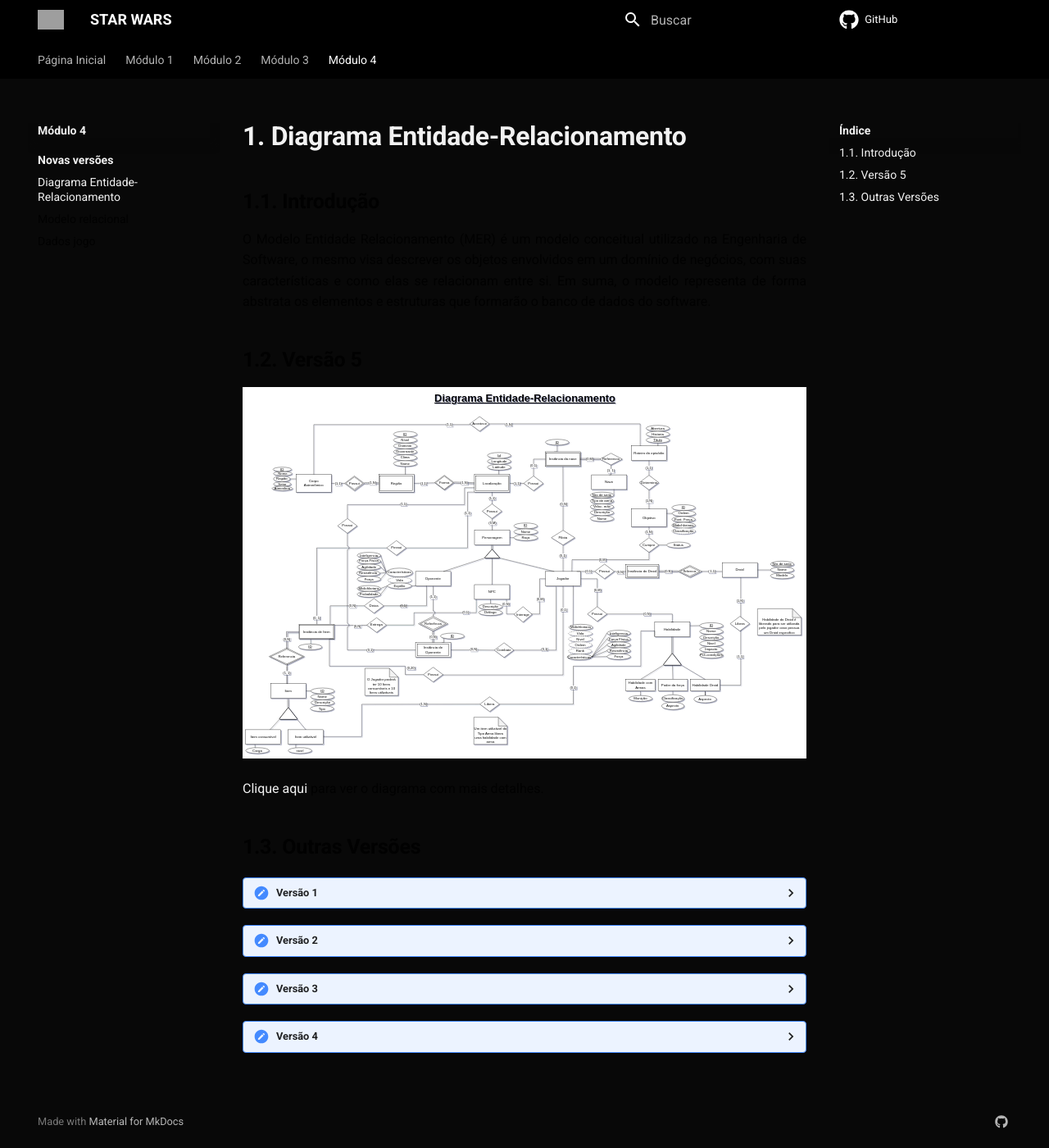
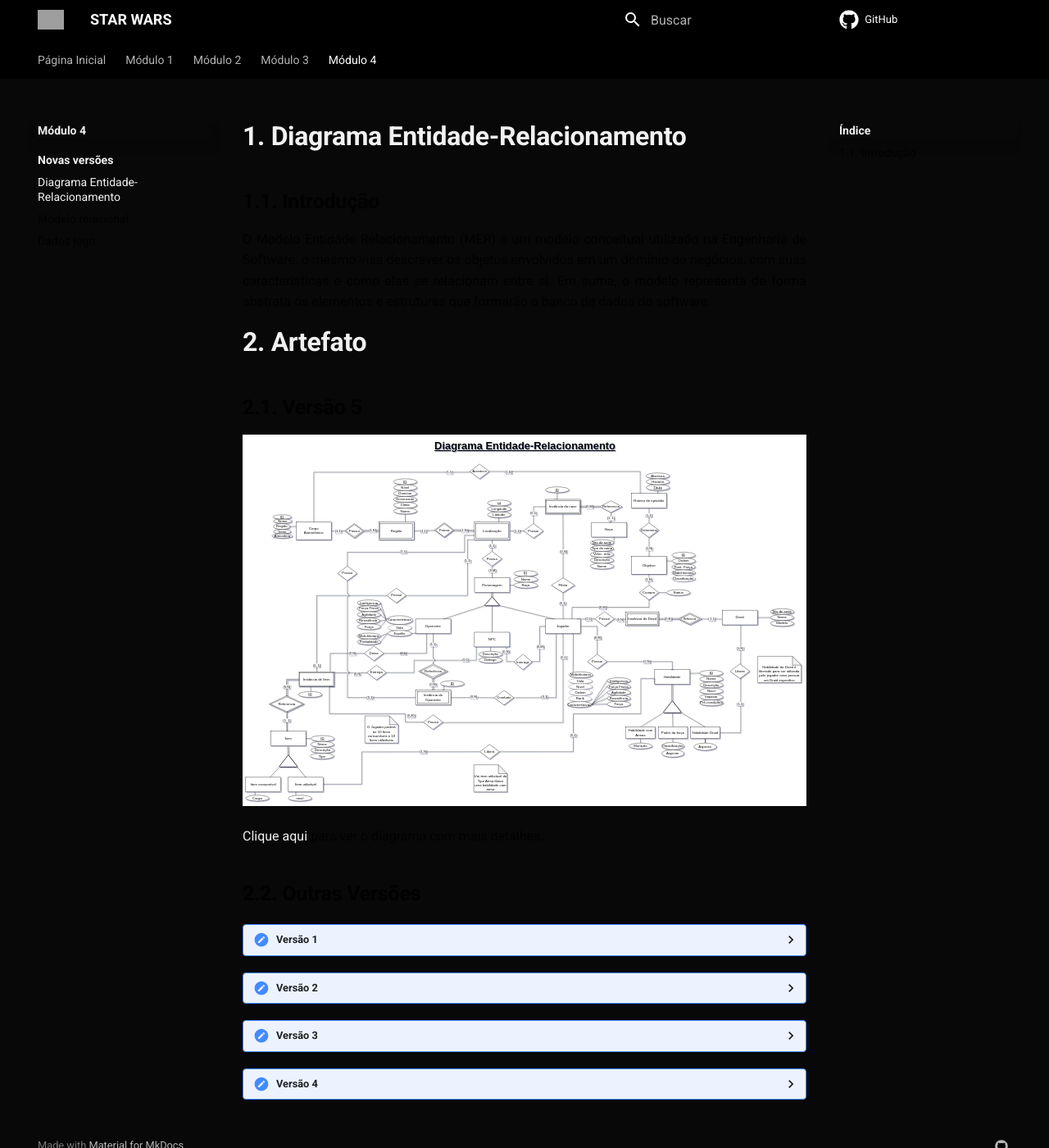
Before and after one commit to SBD1/Grupo02-starWars, an MkDocs documentation site: the page built from docs/modulo1/der.md, in a window 1280 px wide and 1400 px high. Shown: the whole window at 82% size. Built offline with MkDocs 1.6.1 and Material for MkDocs 9.7.7, drawn with Linux system fonts in a browser that asks for light colours; comment, search, counter and statistics services are not loaded; grey boxes are pictures that could not be loaded.

Commit message:
Padronização DER

```diff
--- a/docs/modulo1/der.md
+++ b/docs/modulo1/der.md
@@ -4,12 +4,14 @@
 
 <p style='text-align: justify;'>O Modelo Entidade Relacionamento (MER) é um modelo conceitual utilizado na Engenharia de Software, o mesmo visa descrever os objetos envolvidos em um domínio de negócios, com suas características e como elas se relacionam entre si. Em suma, o modelo representa de forma abstrata os elementos e estruturas que formarão o banco de dados do software. </p>
 
-## **1.2. Versão 5**
+# **2. Artefato**
+
+## **2.1. Versão 5**
 ![Diagrama Entidade-Relacionamento](modulo1/../img/der-v5.svg)
 
 <a href="https://sbd1.github.io/Grupo02-starWars/modulo1/img/der-v5.svg" target="_blank">Clique aqui</a> para ver o diagrama com mais detalhes.
 
-## **1.3. Outras Versões**
+## **2.2. Outras Versões**
 
 <details>
   <summary>Versão 1</summary>
```
